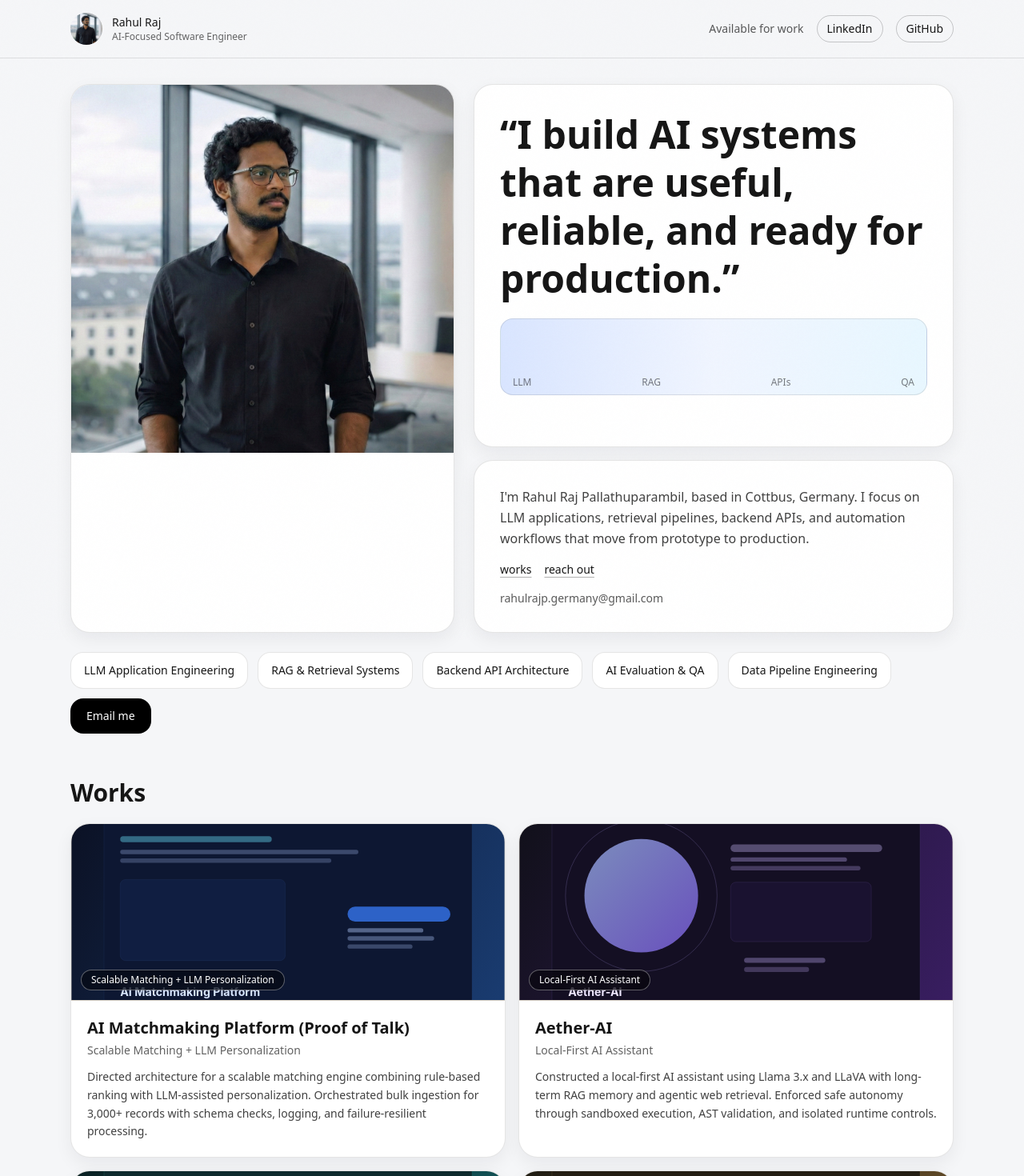
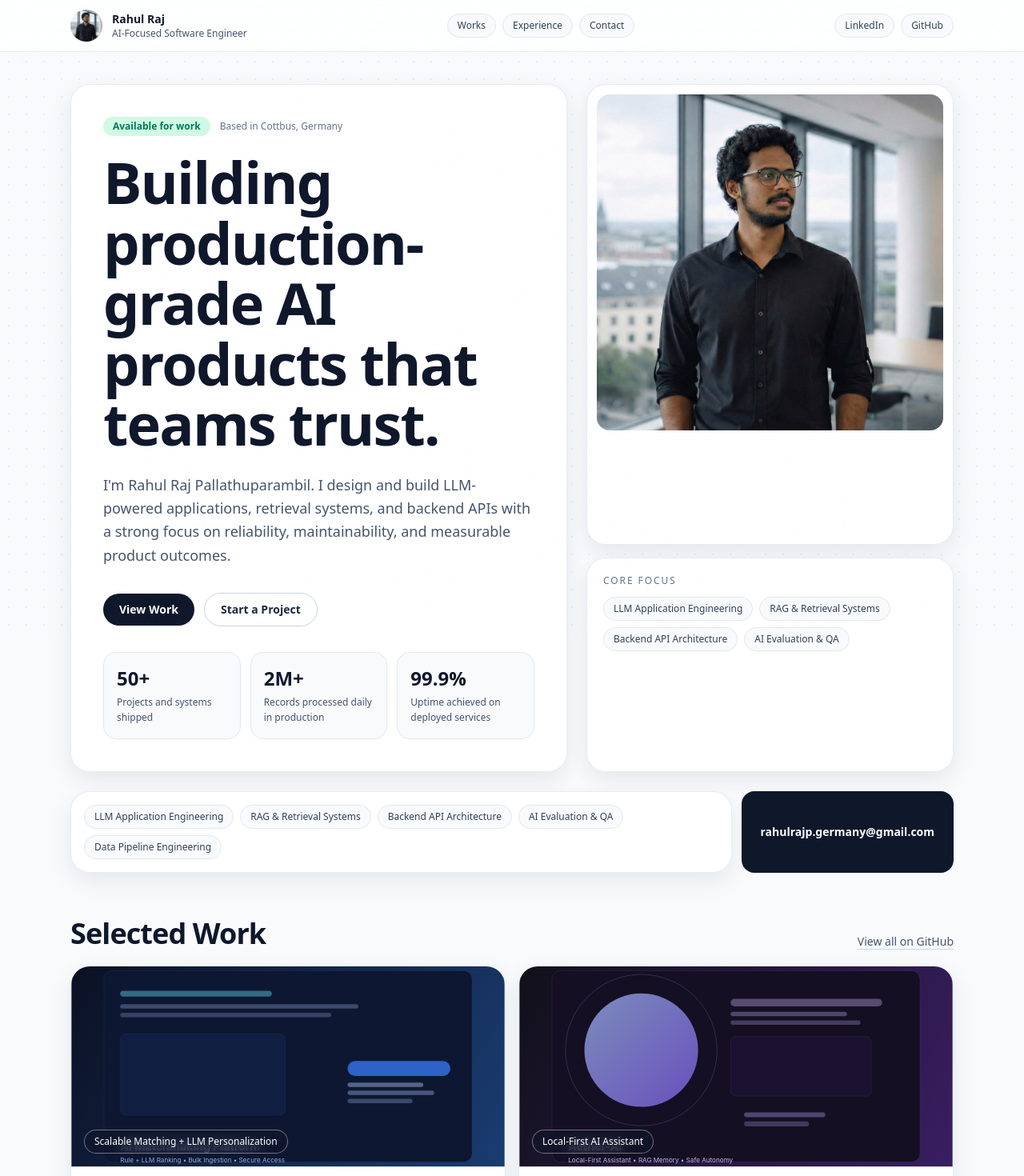
Before and after one commit to kenshiro-17/rahul-portfolio, a Next.js app: page / in a window 1280 px wide. Shown: the top 1470 px of the page at 80% size. Built offline with nearby package versions, Linux system fonts and the light colour scheme.

Commit message:
feat: revamp hero and refresh full portfolio UI while preserving section structure

```diff
--- a/src/components/framer/FramerInspiredPortfolio.tsx
+++ b/src/components/framer/FramerInspiredPortfolio.tsx
@@ -18,7 +18,10 @@ const stats = [
 ];
 
 const cardBase =
-  "rounded-[24px] border border-black/10 bg-white shadow-[0_8px_22px_rgba(17,24,39,0.06)]";
+  "rounded-3xl border border-slate-200/80 bg-white/95 shadow-[0_10px_28px_rgba(15,23,42,0.08)]";
+
+const chipBase =
+  "rounded-full border border-slate-200 bg-slate-50 px-3 py-1.5 text-xs font-medium text-slate-700";
 
 function ProjectCover({ index, subtitle }: { index: number; subtitle: string }) {
   const sources = [
@@ -29,18 +32,17 @@ function ProjectCover({ index, subtitle }: { index: number; subtitle: string })
     "/images/project-covers/cover-5.svg",
     "/images/project-covers/cover-6.svg",
   ] as const;
-  const src = sources[index % sources.length];
 
   return (
-    <div className="relative h-[220px] overflow-hidden">
+    <div className="relative h-[230px] overflow-hidden bg-slate-100 md:h-[250px]">
       {/* eslint-disable-next-line @next/next/no-img-element */}
       <img
-        src={src}
-        alt={`${subtitle} visual cover`}
+        src={sources[index % sources.length]}
+        alt={`${subtitle} cover image`}
         className="h-full w-full object-cover"
         loading="lazy"
       />
-      <div className="pointer-events-none absolute bottom-3 left-3 rounded-full border border-white/35 bg-black/45 px-3 py-1 text-xs text-white backdrop-blur">
+      <div className="pointer-events-none absolute bottom-4 left-4 rounded-full border border-white/40 bg-slate-900/60 px-3 py-1.5 text-xs text-white backdrop-blur">
         {subtitle}
       </div>
     </div>
@@ -52,29 +54,38 @@ export function FramerInspiredPortfolio() {
   const workItems = PROJECTS.slice(0, 6);
 
   return (
-    <div className="min-h-screen bg-[#f5f6f8] text-[#161616] selection:bg-[#d9ddf3]">
-      <header className="border-b border-black/10 bg-[#f5f6f8]">
-        <div className="mx-auto flex max-w-6xl items-center justify-between gap-4 px-4 py-4 md:px-6">
+    <div className="min-h-screen bg-[#F8FAFC] text-slate-900 selection:bg-sky-100">
+      <div className="pointer-events-none fixed inset-0 opacity-60">
+        <div className="absolute inset-0 [background-image:radial-gradient(#0f172a15_1px,transparent_1px)] [background-size:22px_22px]" />
+      </div>
+
+      <header className="sticky top-0 z-50 border-b border-slate-200/80 bg-white/85 backdrop-blur-xl">
+        <div className="mx-auto flex max-w-6xl items-center justify-between gap-4 px-4 py-3 md:px-6">
           <a href="#top" className="flex items-center gap-3">
             {/* eslint-disable-next-line @next/next/no-img-element */}
             <img
               src={heroPortraitSrc}
               alt={`${PERSONAL_INFO.fullName} avatar`}
-              className="h-10 w-10 rounded-full object-cover"
+              className="h-10 w-10 rounded-full object-cover ring-2 ring-white"
             />
             <div>
-              <p className="text-sm font-medium">Rahul Raj</p>
-              <p className="text-xs text-black/60">AI-Focused Software Engineer</p>
+              <p className="text-sm font-semibold text-slate-900">Rahul Raj</p>
+              <p className="text-xs text-slate-600">AI-Focused Software Engineer</p>
             </div>
           </a>
 
-          <div className="flex items-center gap-4 text-sm">
-            <span className="hidden text-black/65 md:inline">Available for work</span>
+          <nav className="hidden items-center gap-2 md:flex">
+            <a href="#work" className={chipBase}>Works</a>
+            <a href="#experience" className={chipBase}>Experience</a>
+            <a href="#contact" className={chipBase}>Contact</a>
+          </nav>
+
+          <div className="flex items-center gap-2 text-sm">
             <a
               href={PERSONAL_INFO.linkedin}
               target="_blank"
               rel="noreferrer"
-              className="rounded-full border border-black/20 px-3 py-1.5"
+              className={chipBase}
             >
               LinkedIn
             </a>
@@ -82,7 +93,7 @@ export function FramerInspiredPortfolio() {
               href={PERSONAL_INFO.github}
               target="_blank"
               rel="noreferrer"
-              className="rounded-full border border-black/20 px-3 py-1.5"
+              className={chipBase}
             >
               GitHub
             </a>
@@ -90,69 +101,103 @@ export function FramerInspiredPortfolio() {
         </div>
       </header>
 
-      <main id="top" className="mx-auto max-w-6xl px-4 pb-24 pt-8 md:px-6">
-        <section className="grid gap-6 md:grid-cols-[1fr_1.25fr]">
-          <div className={`${cardBase} overflow-hidden`}>
+      <main id="top" className="relative z-10 mx-auto max-w-6xl px-4 pb-24 pt-8 md:px-6 md:pt-10">
+        <section className="grid gap-6 lg:grid-cols-[1.15fr_0.85fr]">
+          <div className={`${cardBase} p-6 md:p-8 lg:p-10`}>
+            <div className="flex flex-wrap items-center gap-3">
+              <span className="rounded-full bg-emerald-100 px-3 py-1 text-xs font-semibold text-emerald-700">
+                Available for work
+              </span>
+              <span className="text-xs font-medium text-slate-500">Based in {PERSONAL_INFO.location}</span>
+            </div>
+
+            <h1 className="mt-5 text-4xl font-semibold leading-[1.05] tracking-tight text-slate-900 md:text-6xl lg:text-7xl">
+              Building production-grade AI products that teams trust.
+            </h1>
+
+            <p className="mt-6 max-w-2xl text-base leading-relaxed text-slate-600 md:text-lg">
+              I&apos;m {PERSONAL_INFO.fullName}. I design and build LLM-powered applications,
+              retrieval systems, and backend APIs with a strong focus on reliability,
+              maintainability, and measurable product outcomes.
+            </p>
+
+            <div className="mt-8 flex flex-wrap items-center gap-3">
+              <a
+                href="#work"
+                className="rounded-full bg-slate-900 px-5 py-2.5 text-sm font-semibold text-white transition hover:-translate-y-0.5 hover:bg-slate-800"
+              >
+                View Work
+              </a>
+              <a
+                href={`mailto:${PERSONAL_INFO.email}`}
+                className="rounded-full border border-slate-300 bg-white px-5 py-2.5 text-sm font-semibold text-slate-800 transition hover:-translate-y-0.5 hover:border-slate-400"
+              >
+                Start a Project
+              </a>
+            </div>
+
+            <div className="mt-8 grid gap-3 sm:grid-cols-3">
+              {stats.map((item) => (
+                <div key={item.label} className="rounded-2xl border border-slate-200 bg-slate-50 p-4">
+                  <p className="text-2xl font-semibold text-slate-900">{item.value}</p>
+                  <p className="mt-1 text-xs leading-relaxed text-slate-600">{item.label}</p>
+                </div>
+              ))}
+            </div>
+          </div>
+
+          <div className="grid gap-4">
+            <div className={`${cardBase} overflow-hidden p-3`}>
               {/* eslint-disable-next-line @next/next/no-img-element */}
               <img
                 src={heroPortraitSrc}
                 alt={`${PERSONAL_INFO.fullName} portrait`}
-              className="h-[360px] w-full object-cover md:h-[460px]"
+                className="h-[340px] w-full rounded-2xl object-cover md:h-[420px]"
               />
             </div>
 
-          <div className="space-y-4">
-            <div className={`${cardBase} p-6 md:p-8`}>
-              <h1 className="text-3xl font-semibold leading-tight md:text-5xl">
-                “I build AI systems that are useful, reliable, and ready for
-                production.”
-              </h1>
-              <div className="mt-5 h-24 overflow-hidden rounded-2xl border border-black/10 bg-gradient-to-r from-[#d9e5ff] via-[#f0f5ff] to-[#e8f7ff]" />
-              <div className="-mt-16 flex h-24 items-center justify-between px-4 text-xs text-black/50">
-                <span>LLM</span>
-                <span>RAG</span>
-                <span>APIs</span>
-                <span>QA</span>
+            <div className={`${cardBase} p-5`}>
+              <p className="text-xs uppercase tracking-[0.16em] text-slate-500">Core Focus</p>
+              <div className="mt-3 flex flex-wrap gap-2">
+                {services.slice(0, 4).map((service) => (
+                  <span key={service} className={chipBase}>
+                    {service}
+                  </span>
+                ))}
               </div>
-            </div>
-            <div className={`${cardBase} p-6 md:p-8`}>
-              <p className="text-sm leading-relaxed text-black/75 md:text-base">
-                I&apos;m {PERSONAL_INFO.fullName}, based in {PERSONAL_INFO.location}.
-                I focus on LLM applications, retrieval pipelines, backend APIs,
-                and automation workflows that move from prototype to production.
-              </p>
-              <div className="mt-4 flex flex-wrap gap-4 text-sm">
-                <a href="#work" className="underline decoration-black/30 underline-offset-4">
-                  works
-                </a>
-                <a
-                  href={`mailto:${PERSONAL_INFO.email}`}
-                  className="underline decoration-black/30 underline-offset-4"
-                >
-                  reach out
-                </a>
-              </div>
-              <p className="mt-4 text-sm text-black/65">{PERSONAL_INFO.email}</p>
             </div>
           </div>
         </section>
 
-        <section className="mt-6 flex flex-wrap gap-3">
+        <section className="mt-6 grid gap-3 md:grid-cols-[1fr_auto]">
+          <div className={`${cardBase} flex flex-wrap items-center gap-2 p-4`}>
             {services.map((service) => (
-            <div key={service} className="rounded-2xl border border-black/10 bg-white px-4 py-3 text-sm">
+              <span key={service} className={chipBase}>
                 {service}
+              </span>
+            ))}
           </div>
-          ))}
           <a
             href={`mailto:${PERSONAL_INFO.email}`}
-            className="rounded-2xl bg-black px-5 py-3 text-sm font-medium text-white"
+            className="inline-flex items-center justify-center rounded-2xl bg-slate-900 px-6 py-4 text-sm font-semibold text-white transition hover:bg-slate-800"
           >
-            Email me
+            {PERSONAL_INFO.email}
           </a>
         </section>
 
         <section id="work" className="mt-14">
-          <h2 className="mb-5 text-3xl font-semibold">Works</h2>
+          <div className="mb-5 flex items-end justify-between">
+            <h2 className="text-3xl font-semibold tracking-tight md:text-4xl">Selected Work</h2>
+            <a
+              href={PERSONAL_INFO.github}
+              target="_blank"
+              rel="noreferrer"
+              className="text-sm font-medium text-slate-600 underline decoration-slate-300 underline-offset-4"
+            >
+              View all on GitHub
+            </a>
+          </div>
+
           <div className="grid gap-4 md:grid-cols-2">
             {workItems.map((project, index) => (
               <motion.article
@@ -163,42 +208,43 @@ export function FramerInspiredPortfolio() {
                 viewport={{ once: true, margin: "-80px" }}
                 transition={{ delay: index * 0.05 }}
               >
-                <div className="overflow-hidden border-b border-black/10 bg-[#efe8db]">
+                <div className="border-b border-slate-200 bg-slate-100">
                   <ProjectCover index={index} subtitle={project.subtitle} />
                 </div>
-                <div className="p-5">
-                  <h3 className="text-xl font-semibold">{project.title}</h3>
-                  <p className="mt-1 text-sm text-black/62">{project.subtitle}</p>
-                  <p className="mt-3 text-sm leading-relaxed text-black/75">
+                <div className="p-5 md:p-6">
+                  <h3 className="text-xl font-semibold text-slate-900">{project.title}</h3>
+                  <p className="mt-1 text-sm text-slate-600">{project.subtitle}</p>
+                  <p className="mt-3 text-sm leading-relaxed text-slate-700">
                     {project.description}
                   </p>
+                  <div className="mt-4 flex flex-wrap gap-2">
+                    {project.tech.slice(0, 4).map((tech) => (
+                      <span key={tech} className={chipBase}>
+                        {tech}
+                      </span>
+                    ))}
+                  </div>
                 </div>
               </motion.article>
             ))}
           </div>
         </section>
 
-        <section className="mt-10 grid gap-3 md:grid-cols-3">
-          {stats.map((item) => (
-            <div key={item.label} className={`${cardBase} p-6`}>
-              <p className="text-4xl font-semibold">{item.value}</p>
-              <p className="mt-2 text-sm text-black/62">{item.label}</p>
-            </div>
-          ))}
-        </section>
-
         <section id="experience" className="mt-14">
-          <h2 className="mb-5 text-3xl font-semibold">Experiences</h2>
+          <h2 className="mb-5 text-3xl font-semibold tracking-tight md:text-4xl">Experience</h2>
           <div className="space-y-3">
             {WORK_EXPERIENCE.map((item) => (
-              <div key={item.id} className={`${cardBase} p-5`}>
-                <div className="flex flex-wrap items-start justify-between gap-2">
+              <div key={item.id} className={`${cardBase} p-5 md:p-6`}>
+                <div className="flex flex-wrap items-start justify-between gap-3">
                   <div>
-                    <p className="font-semibold">{item.company}</p>
-                    <p className="text-sm text-black/65">{item.title}</p>
+                    <p className="text-base font-semibold text-slate-900">{item.company}</p>
+                    <p className="text-sm text-slate-600">{item.title}</p>
                   </div>
-                  <p className="text-sm text-black/65">{item.period}</p>
+                  <p className="rounded-full border border-slate-200 bg-slate-50 px-3 py-1 text-xs font-medium text-slate-600">
+                    {item.period}
+                  </p>
                 </div>
+                <p className="mt-3 text-sm leading-relaxed text-slate-700">{item.description}</p>
               </div>
             ))}
           </div>
@@ -206,12 +252,13 @@ export function FramerInspiredPortfolio() {
 
         <section id="contact" className="mt-14">
           <a href={`mailto:${PERSONAL_INFO.email}`} className="block">
-            <div className="rounded-[28px] bg-black px-6 py-14 text-white md:px-10 md:py-16">
-              <p className="text-sm uppercase tracking-[0.18em] text-white/70">Get in touch</p>
-              <h2 className="mt-2 text-4xl font-semibold leading-tight md:text-6xl">
-                start your next ai project
+            <div className="relative overflow-hidden rounded-[30px] bg-slate-900 px-6 py-14 text-white md:px-10 md:py-16">
+              <div className="absolute -right-16 -top-16 h-56 w-56 rounded-full bg-white/10 blur-3xl" />
+              <p className="text-sm uppercase tracking-[0.18em] text-slate-300">Get in touch</p>
+              <h2 className="mt-2 text-4xl font-semibold leading-tight tracking-tight md:text-6xl">
+                Let&apos;s build your next AI product.
               </h2>
-              <p className="mt-6 text-lg text-white/85">{PERSONAL_INFO.email}</p>
+              <p className="mt-6 text-lg text-slate-200">{PERSONAL_INFO.email}</p>
             </div>
           </a>
         </section>
```
Lines whose indentation alone changed are shown as unchanged.
